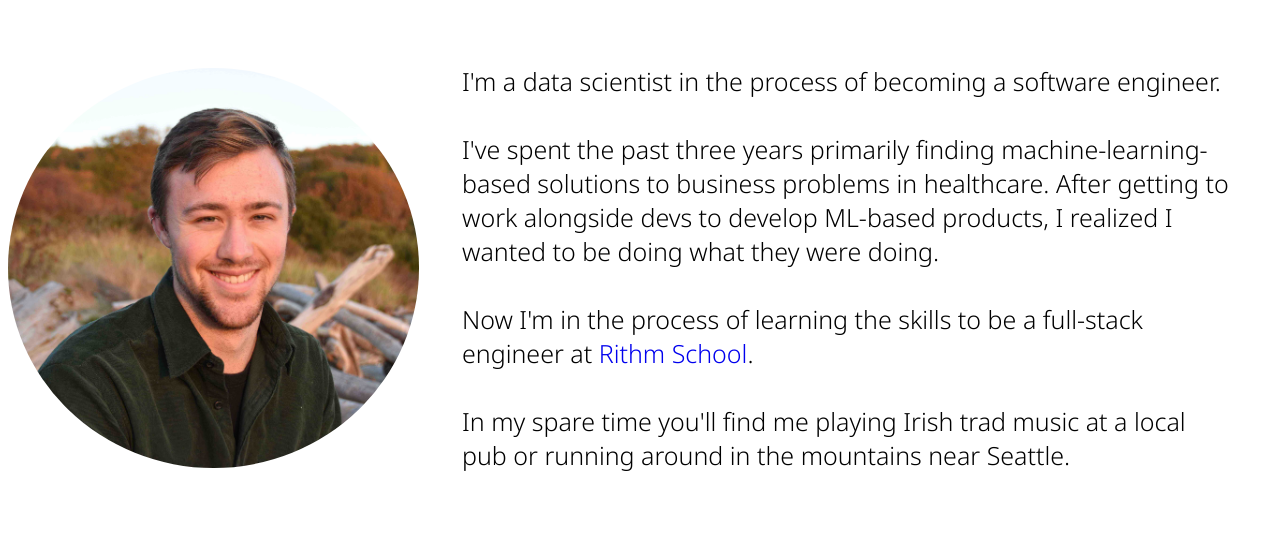
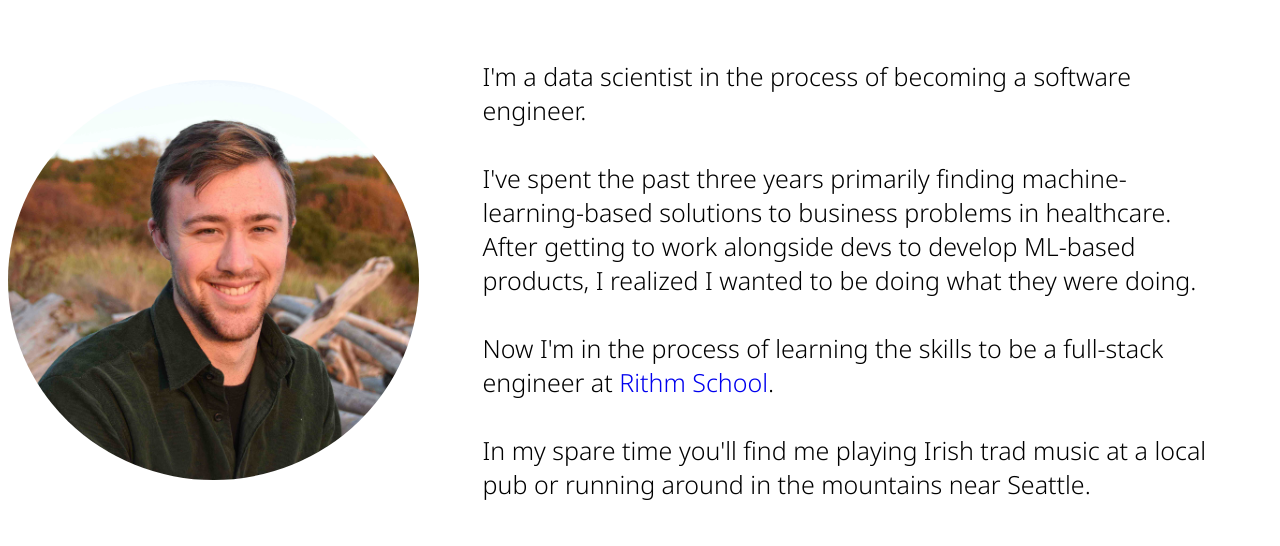
Before and after one commit to mattfergoda/my-website, a plain HTML site: page index.html in a window 1280 px wide. Shown: the part 105-651 px from the top of the page. Drawn offline with Linux system fonts and the light colour scheme.

Commit message:
Removing grid from about section of CSS and using flexbox instead.

```diff
--- a/index.html
+++ b/index.html
@@ -24,10 +24,10 @@
 
   <div class="section" id="About">
     <img src="assets/headshot_smaller.jpg" alt="Headshot of Matt">
-    <p>I'm a data scientist in the process of becoming a software engineer.
+    <p class="about-text">I'm a data scientist in the process of becoming a software engineer.
       <br><br> I've spent the past three years primarily finding machine-learning-based solutions to business problems in healthcare.
       After getting to work alongside devs to develop ML-based products, I realized I wanted to be doing what they were doing.
-      <br><br> Now I'm in the process of learning the skills to be a full-stack engineer at <a target="_blank" href="https://www.rithmschool.com/">Rithm School</a>.
+      <br><br> Now I'm in the process of learning the skills to be a full-stack engineer at <a class="hyperlink" target="_blank" href="https://www.rithmschool.com/">Rithm School</a>.
       <br><br> In my spare time you'll find me playing Irish trad music at a local pub or running around in the mountains near Seattle.
     </p>
   </div>
--- a/style.css
+++ b/style.css
@@ -45,25 +45,28 @@ nav a {
  }
 
  #About {
-  display: grid;
-  grid-template-columns: auto auto;
+  display: flex;
   flex-direction: row;
   align-items: center;
  }
  #About img {
-  grid-column: 1 / 2;
+  display: flex;
   height: 400px;
   width: auto;
   border-radius: 50%;
  }
 
-#About p {
+.about-text {
+  display: inline;
   text-align: left;
   font-size: 25px;
   padding: 5%;
+  margin: 0px 0px;
 }
 
-
+.hyperlink {
+  display: inline-block;
+}
  .buttons {
   display: flex;
   flex-direction: row;
```
